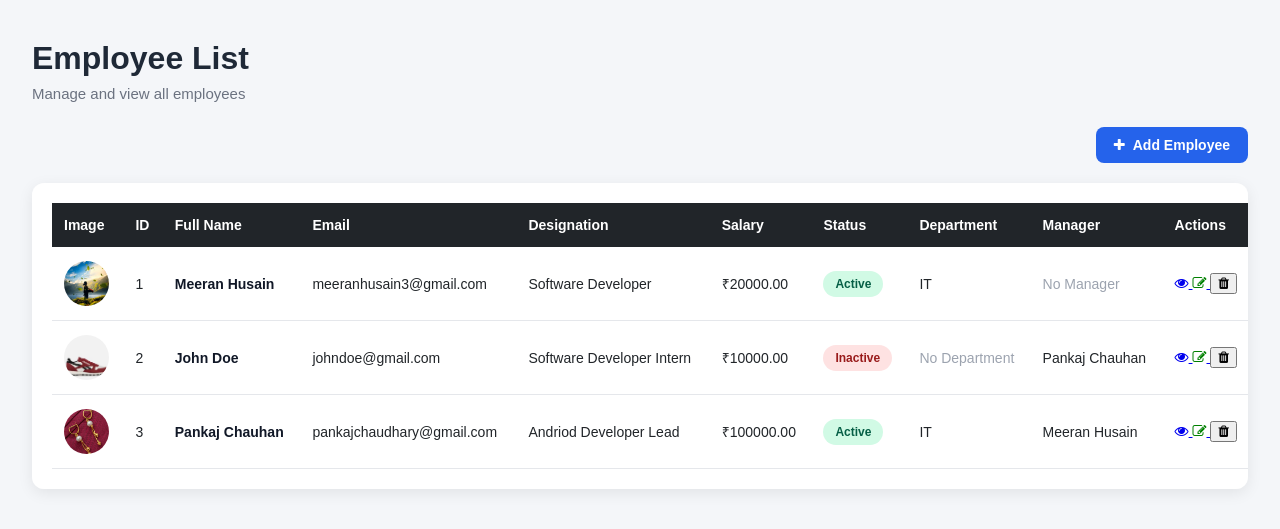
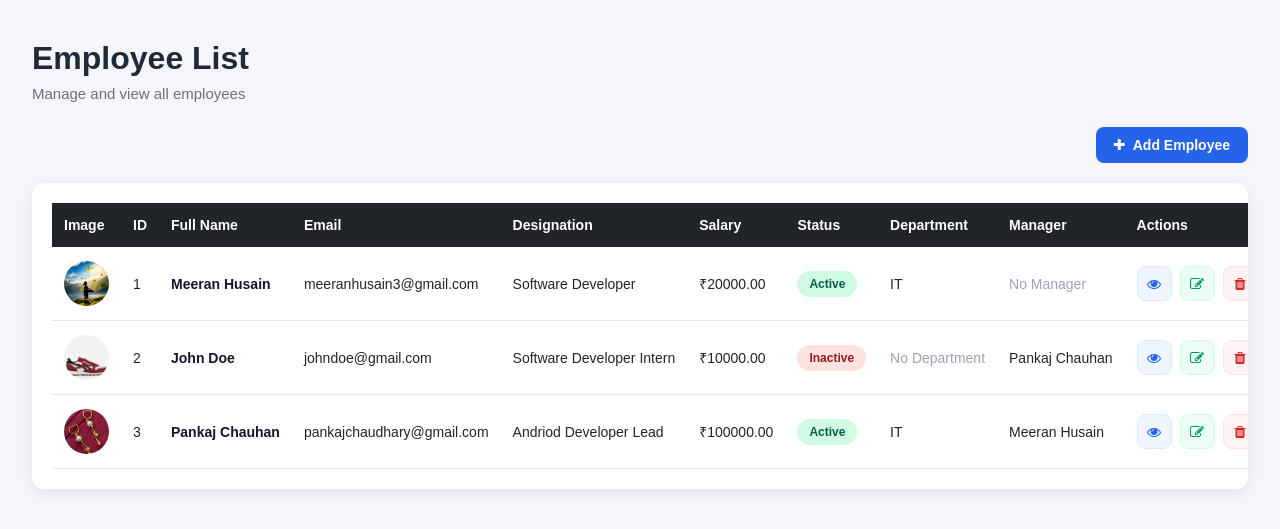
Before and after one commit to MeeranHusain/Django, a Django app: page / in a window 1280 px wide. Shown: the top 529 px of the page. Run offline with Django 5.2, Linux system fonts and the light colour scheme; data comes from the database, SQL or seed files in the repository; both versions use the stored data as it was after the commit.

Commit message:
Enhance employee action buttons with consistent styling and accessibility attributes

```diff
--- a/Employee_main/static/css/style.css
+++ b/Employee_main/static/css/style.css
@@ -244,32 +244,24 @@ body {
     inset: 0;
     width: 100%;
     height: 100vh;
-
     background: rgba(15, 23, 42, 0.60);
     backdrop-filter: blur(3px);
-
     z-index: 99999;
-
     align-items: center;
     justify-content: center;
-
     padding: 20px;
 }
+
 
 /* Modal Card */
 .modal-box {
     width: 100%;
     max-width: 420px;
-
     background: #ffffff;
     border-radius: 16px;
-
     padding: 32px 28px;
-
     text-align: center;
-
     box-shadow: 0 24px 70px rgba(0, 0, 0, 0.25);
-
     animation: deleteModalShow 0.22s ease-out;
 }
 
@@ -277,25 +269,19 @@ body {
 .modal-icon {
     width: 68px;
     height: 68px;
-
     margin: 0 auto 20px;
-
     display: flex;
     align-items: center;
     justify-content: center;
-
     border-radius: 50%;
-
     background: #fee2e2;
     color: #dc2626;
-
     font-size: 27px;
 }
 
 /* Heading */
 .modal-box h2 {
     margin: 0 0 12px;
-
     color: #111827;
     font-size: 23px;
     font-weight: 700;
@@ -304,7 +290,6 @@ body {
 /* Description */
 .modal-box p {
     margin: 0;
-
     color: #6b7280;
     font-size: 14px;
     line-height: 1.7;
@@ -318,7 +303,6 @@ body {
 
 .modal-box .warning-text {
     margin-top: 8px;
-
     color: #dc2626;
     font-size: 12px;
 }
@@ -328,7 +312,6 @@ body {
     display: flex;
     align-items: center;
     justify-content: center;
-
     gap: 12px;
     margin-top: 26px;
 }
@@ -337,13 +320,10 @@ body {
 .modal-box .confirm-btn {
     min-height: 44px;
     padding: 0 20px;
-
     border: none;
     border-radius: 8px;
-
     font-size: 14px;
     font-weight: 600;
-
     cursor: pointer;
     transition: background 0.2s ease;
 }
@@ -405,3 +385,81 @@ body {
         width: 100%;
     }
 }
+
+
+/* =========================================
+   EMPLOYEE ACTION BUTTONS
+========================================= */
+
+.action-buttons {
+    display: flex;
+    align-items: center;
+    justify-content: center;
+    gap: 8px;
+}
+
+/* Common Button Style */
+.action-btn {
+    width: 35px;
+    height: 35px;
+
+    display: inline-flex;
+    align-items: center;
+    justify-content: center;
+
+    border: 1px solid transparent;
+    border-radius: 9px;
+
+    text-decoration: none;
+    font-size: 14px;
+    cursor: pointer;
+
+    transition: all 0.2s ease;
+}
+
+/* View Button */
+.view-btn {
+    color: #2563eb;
+    background: #eff6ff;
+    border-color: #dbeafe;
+}
+
+.view-btn:hover {
+    color: #ffffff;
+    background: #2563eb;
+    transform: translateY(-2px);
+}
+
+/* Edit Button */
+.edit-btn {
+    color: #059669;
+    background: #ecfdf5;
+    border-color: #d1fae5;
+}
+
+.edit-btn:hover {
+    color: #ffffff;
+    background: #059669;
+    transform: translateY(-2px);
+}
+
+/* Delete Button */
+.action-btn.delete-btn {
+    color: #dc2626;
+    background: #fef2f2;
+    border-color: #fee2e2;
+    padding: 0;
+}
+
+.action-btn.delete-btn:hover {
+    color: #ffffff;
+    background: #dc2626;
+    border-color: #dc2626;
+    transform: translateY(-2px);
+}
+
+/* Keyboard Focus */
+.action-btn:focus-visible {
+    outline: 3px solid #93c5fd;
+    outline-offset: 2px;
+}
--- a/templates/home.html
+++ b/templates/home.html
@@ -93,17 +93,17 @@
                             <div class="action-buttons">
 
                                 <!-- View Employee -->
-                                <a href="{% url 'employee_detail' id=emp.id %}" title="View Employee">
+                                <a href="{% url 'employee_detail' id=emp.id %}" class="action-btn view-btn" aria-label="View Employee" title="View Employee">
                                     <i class="fa fa-eye"></i>
                                 </a>
 
                                 <!-- Edit Employee -->
-                                <a href="{% url 'employee_edit' id=emp.id %}" title="Edit Employee">
-                                    <i class="fa fa-edit" style="color:green;"></i>
+                                <a href="{% url 'employee_edit' id=emp.id %}" class="action-btn edit-btn" aria-label="Edit Employee" title="Edit Employee">
+                                    <i class="fa fa-edit"></i>
                                 </a>
 
                                 <!-- Delete Employee -->
-                                <button type="button" class="delete-btn" data-id="{{ emp.id }}" data-name="{{ emp.full_name }}" data-url="{% url 'employee_delete' id=emp.id %}" title="Delete Employee">
+                                <button type="button" class="action-btn delete-btn" data-id="{{ emp.id }}" data-name="{{ emp.full_name }}" data-url="{% url 'employee_delete' id=emp.id %}" aria-label="Delete Employee" title="Delete Employee">
                                     <i class="fa fa-trash"></i>
                                 </button>
 
```
Also changed, not shown: db.sqlite3.
